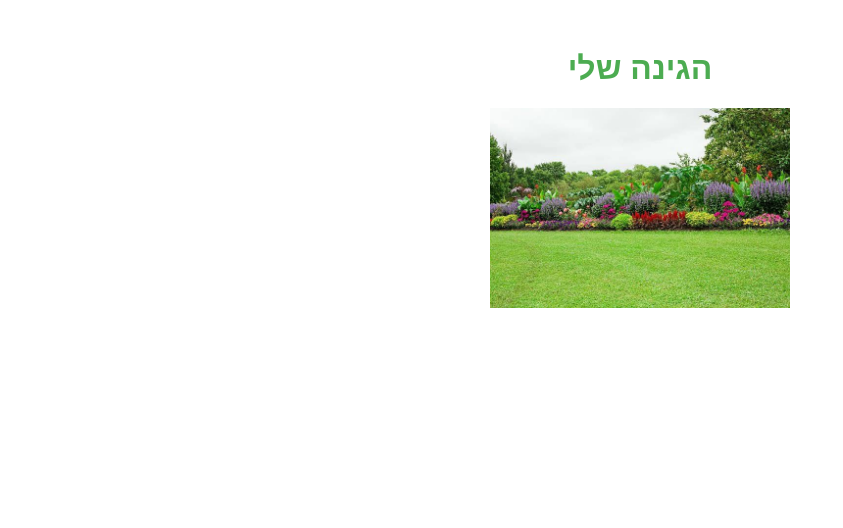
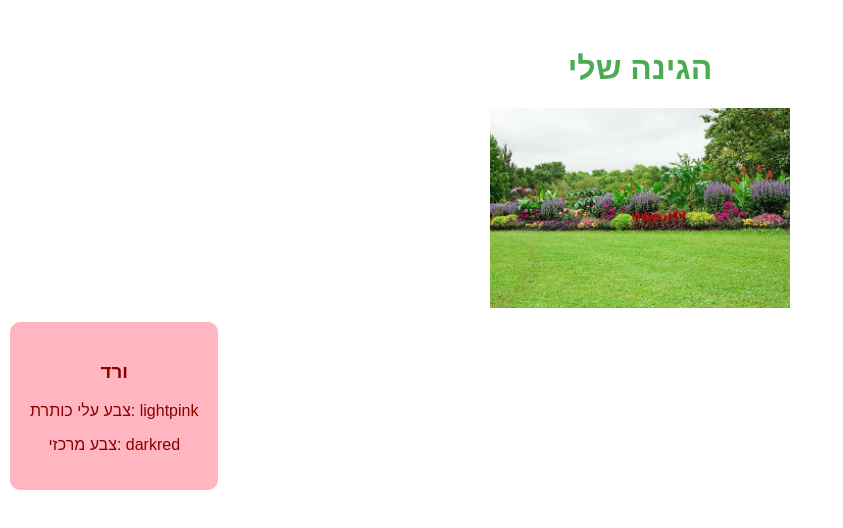
Before and after one commit to Miryam-Choor/React.my-garden-app, a React (Create React App) app: page / in a window 1280 px wide. Shown: the top 528 px of the page, without its empty margins (0-843 px from the left). Built offline with nearby package versions, Linux system fonts and the light colour scheme.

Commit message:
displaying the flower's details in an attractive manner

```diff
--- a/src/App.js
+++ b/src/App.js
@@ -1,11 +1,13 @@
 import logo from './logo.svg';
 import './App.css';
 import Header from './Header/Header';
+import Flower from './Flower/Flower';
 
 function App() {
   return (
     <div>
       <Header />
+      <Flower />
     </div>
   );
 }
--- a/src/Flower/Flower.jsx
+++ b/src/Flower/Flower.jsx
@@ -1,13 +1,13 @@
 import React from 'react';
 
-function Flower() {
+  function Flower() {
   const flowerName = "ורד";
   const petalColor = "lightpink";
   const centerColor = "darkred";
 
   const flowerStyle = {
-    backgroundColor: "lightpink",
-    color: "darkred",
+    backgroundColor: petalColor,
+    color: centerColor,
     padding: '20px',
     margin: '10px',
     borderRadius: '10px',
```
